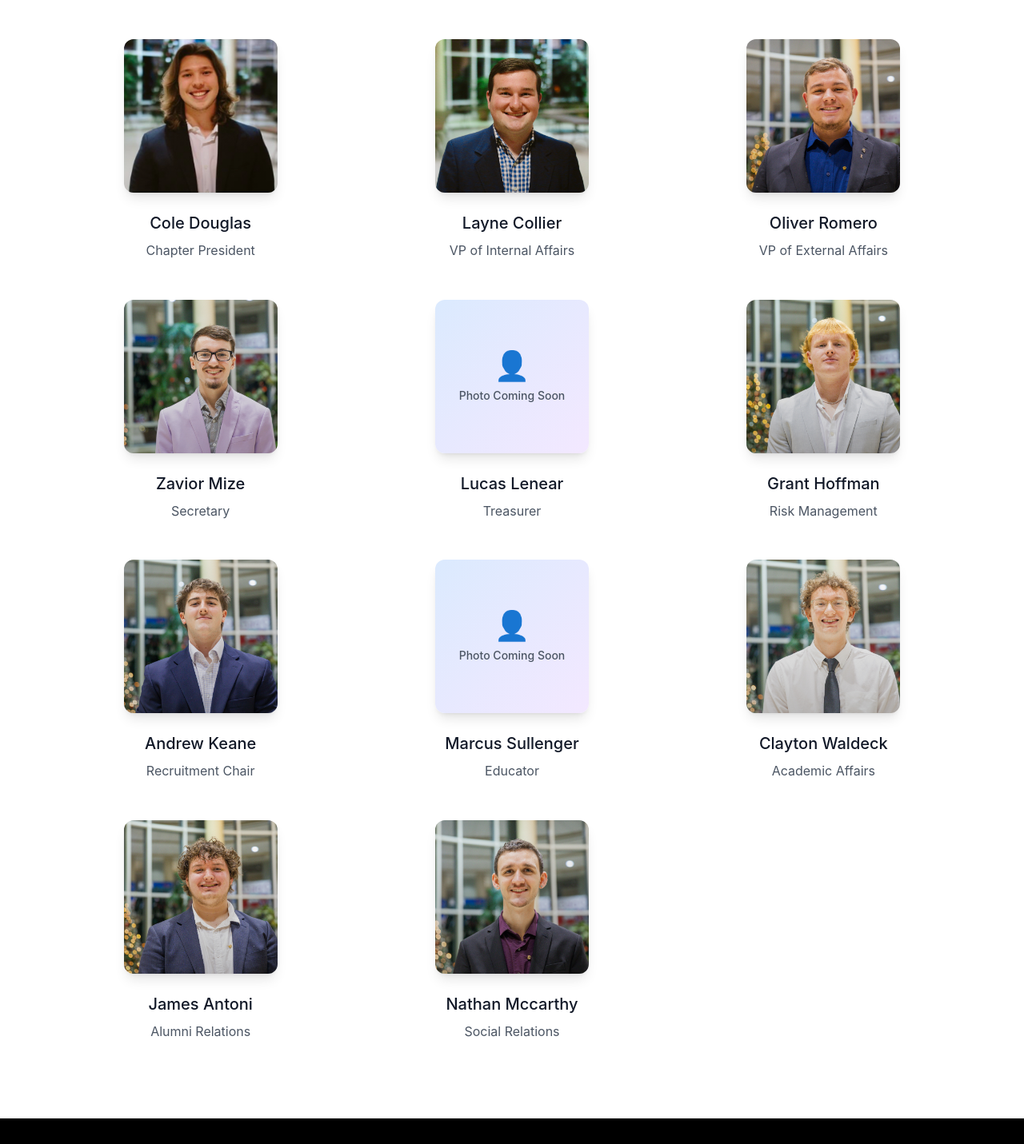
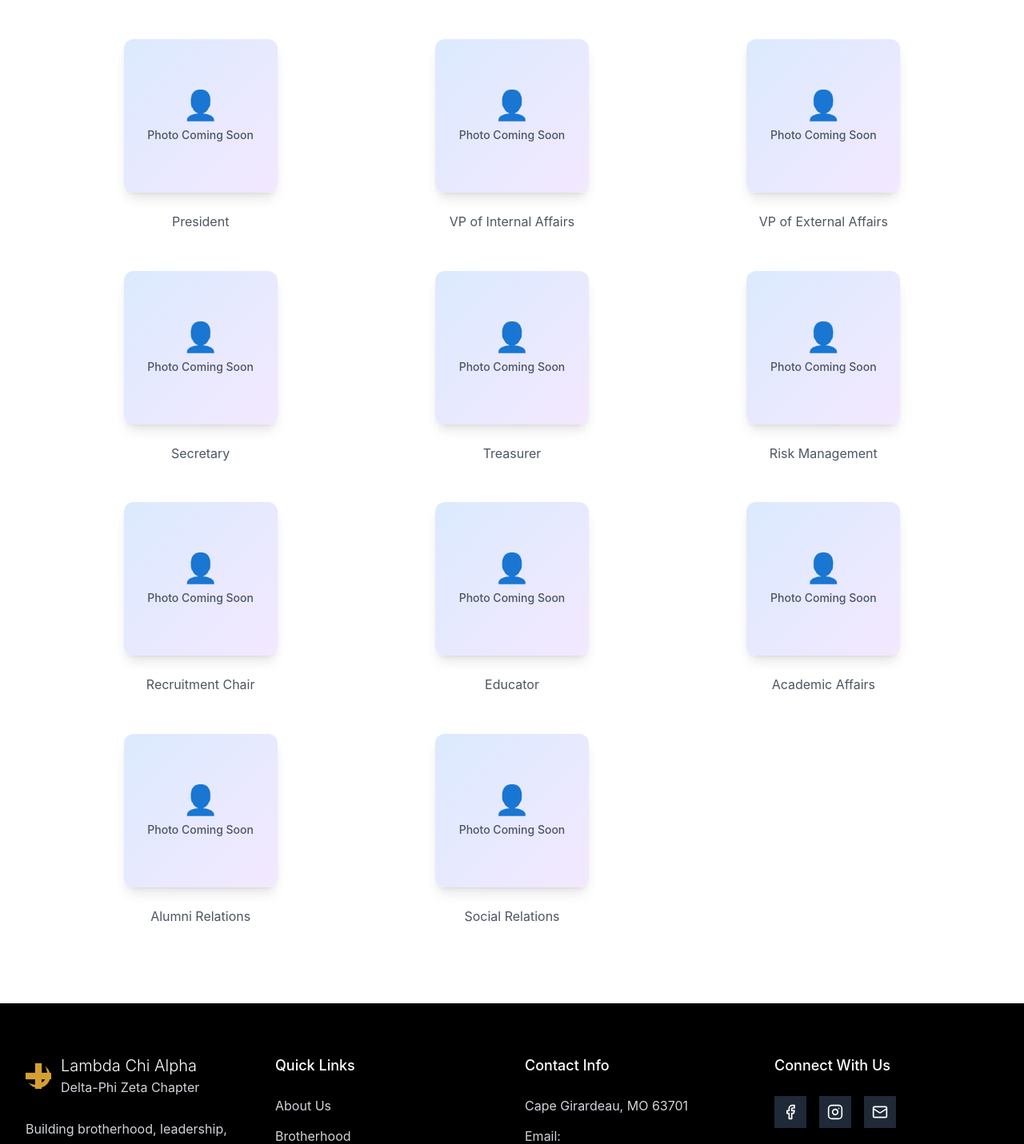
Before and after one commit to bCodes22/SemoLambaChi.com, a React (Vite) app: page /about in a window 1280 px wide. Shown: the part 2509-3940 px from the top of the page at 80% size. Built offline with nearby package versions, Linux system fonts and the light colour scheme.

Commit message:
Update About.tsx

```diff
--- a/src/pages/About.tsx
+++ b/src/pages/About.tsx
@@ -161,59 +161,59 @@ const About = () => {
           <div className="grid grid-cols-1 md:grid-cols-2 lg:grid-cols-3 gap-12">
             {[
               {
-                name: "Cole Douglas",
-                position: "Chapter President",
-                image: ColeImage  //image is imported here
+                name: "",
+                position: "President",
+                image: ""  //image is imported here
               },
               {
-                name: "Layne Collier",
+                name: "",
                 position: "VP of Internal Affairs",
-                image: LayneImage
+                image: ""
               },
               {
-                name: "Oliver Romero",
+                name: "",
                 position: "VP of External Affairs",
-                image: OliImage
+                image: ""
               },
               {
-                name: "Zavior Mize",
+                name: "",
                 position: "Secretary",
-                image: ZaviorImage
+                image: ""
               },
               {
-                name: "Lucas Lenear",
+                name: "",
                 position: "Treasurer",
                 image: ""
               },
               {
-                name: "Grant Hoffman",
+                name: "",
                 position: "Risk Management",
-                image: GrantImage
+                image: ""
               },
               {
-                name: "Andrew Keane",
+                name: "",
                 position: "Recruitment Chair",
-                image: HbImage
+                image: ""
               },
               {
-                name: "Marcus Sullenger",
+                name: "",
                 position: "Educator",
                 image: ""
               },
               {
-                name: "Clayton Waldeck",
+                name: "",
                 position: "Academic Affairs",
-                image: ClaytonImage
+                image: ""
               },
               {
-                name: "James Antoni",
+                name: "",
                 position: "Alumni Relations",
-                image: JamesImage
+                image: ""
               },
               {
-                name: "Nathan Mccarthy",
+                name: "",
                 position: "Social Relations",
-                image: BigNate
+                image: ""
               }
             ].map((leader) => (
               <div key={leader.name} className="text-center group">
```
